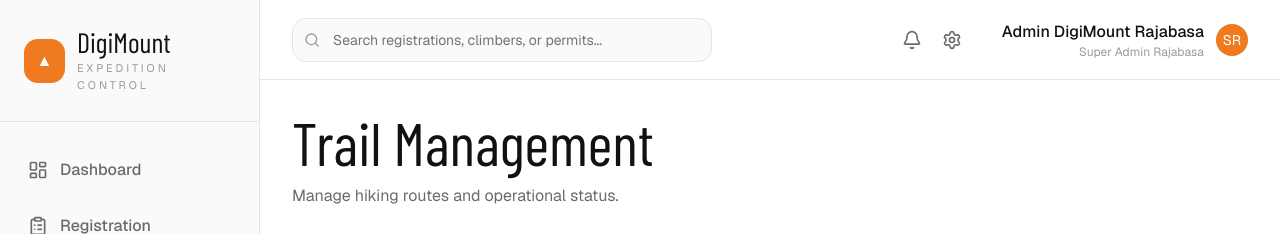
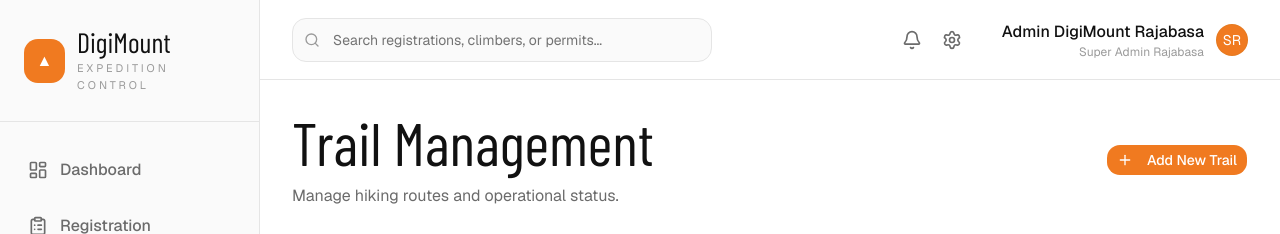
Before and after one commit to mhmddefrizal/Digi-Mount-Rajabasa, a Next.js app in the folder cms/: page /trails in a window 1280 px wide. Shown: the top 234 px of the page. Built offline with nearby package versions, Linux system fonts and the light colour scheme.

Commit message:
tambah tombol aksi untuk menambah trail/jalur

```diff
--- a/cms/src/app/(dashboard)/trails/page.tsx
+++ b/cms/src/app/(dashboard)/trails/page.tsx
@@ -1,4 +1,6 @@
 import TrailGrid from "@/components/trails/trail-grid";
+import { Button } from "@/components/ui/button";
+import { Plus } from "lucide-react";
 
 // halaman untuk menampilkan daftar trail
 export default function TrailsPage() {
@@ -14,6 +16,11 @@ export default function TrailsPage() {
                         Manage hiking routes and operational status.
                     </p>
                 </section>
+                {/* add trail button */}
+                <Button className="bg-primary hover:bg-primary-light text-white">
+                    <Plus size={20} className="mr-2" />
+                    Add New Trail
+                </Button>
             </header>
             <TrailGrid />
         </main>
```
